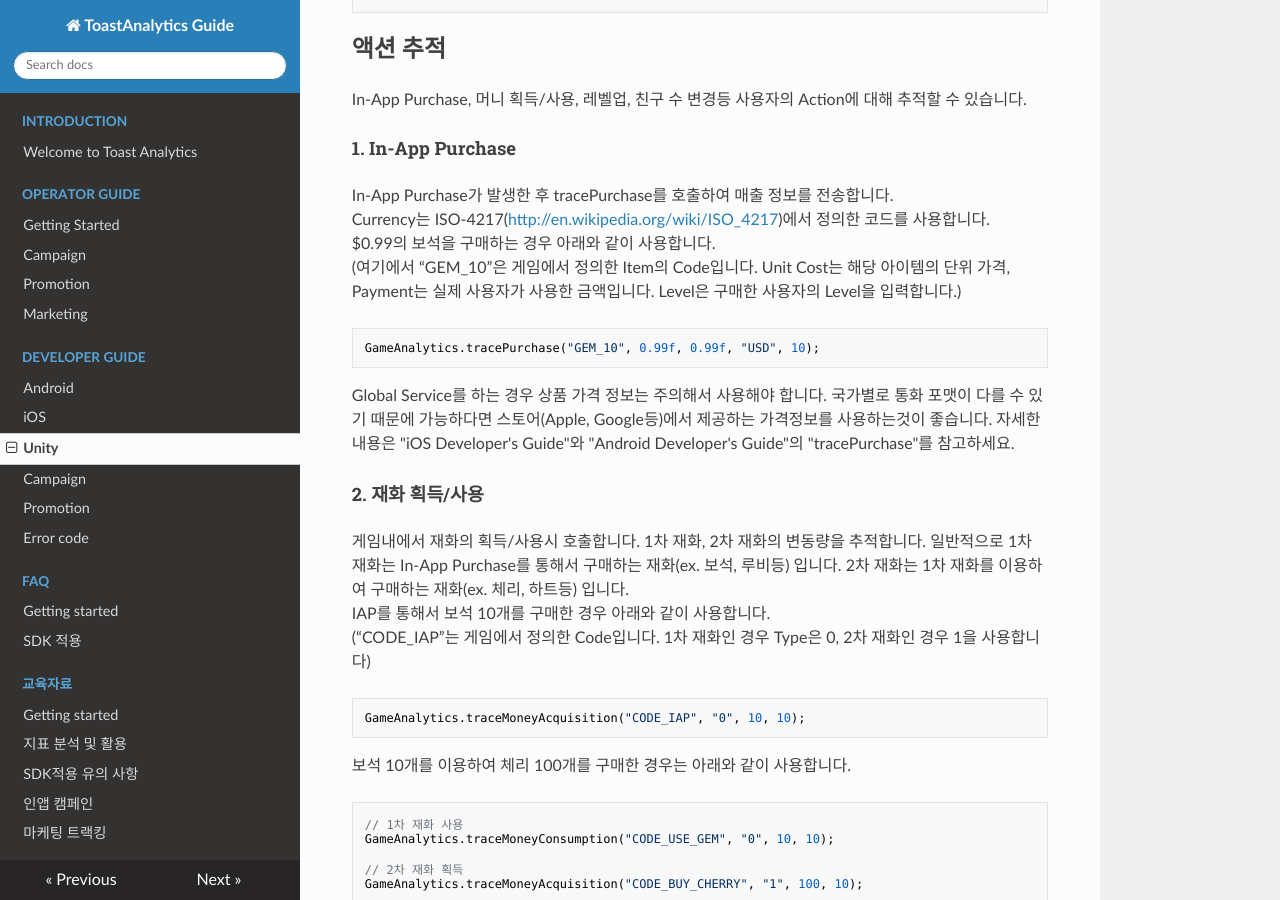
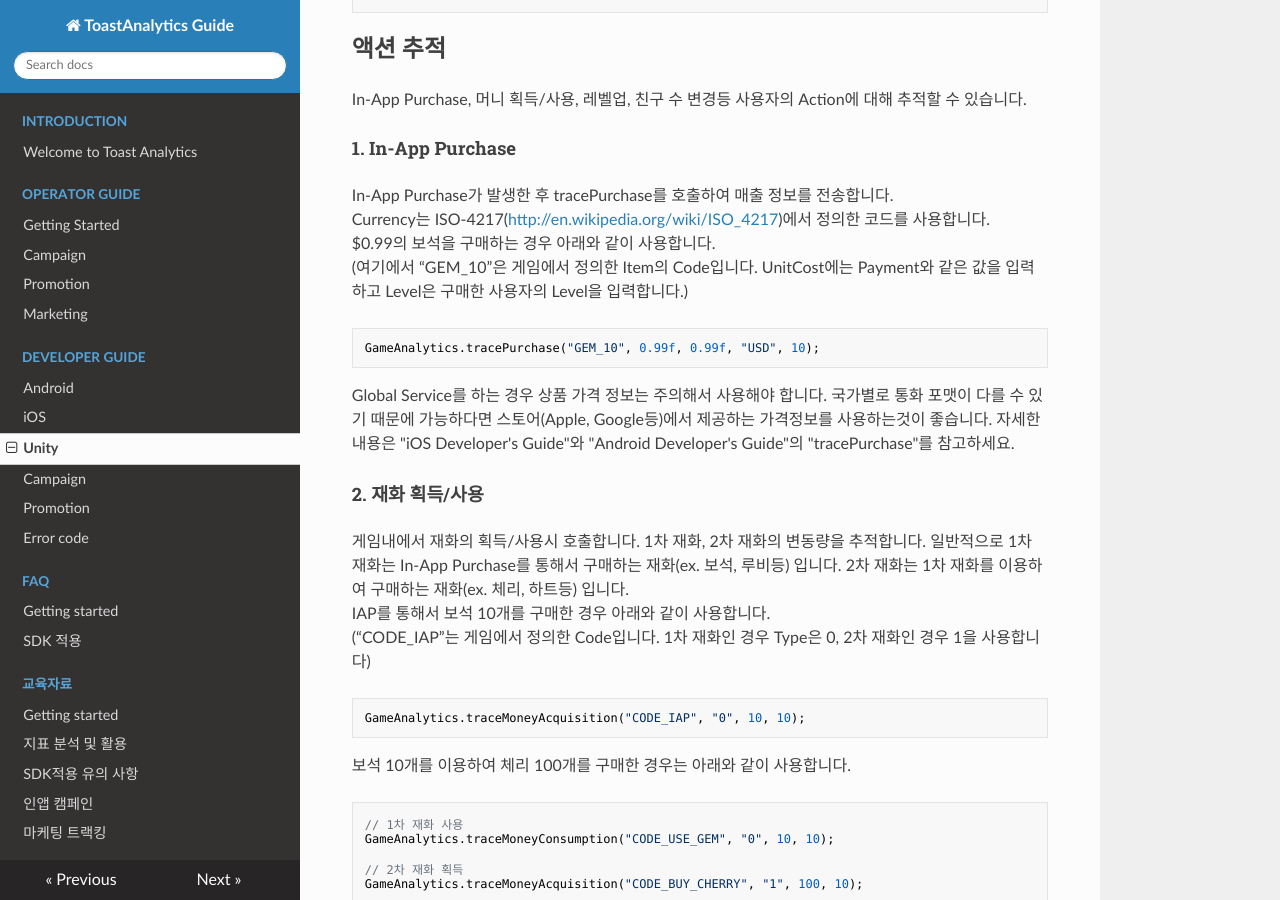
Before and after one commit to ToastAnalytics/ToastAnalytics, an MkDocs documentation site: the page built from docs/Developer/6. Unity Developer Guide.md, in a window 1280 px wide and 900 px high, scrolled down 6736 px. Built offline with MkDocs 1.6.1, drawn with Linux system fonts in a browser that asks for light colours; nearby versions of some CDN libraries; old or Windows-style settings are respelled for this version of MkDocs.

Commit message:
Update 6. Unity Developer Guide.md

````diff
--- a/docs/Developer/6. Unity Developer Guide.md
+++ b/docs/Developer/6. Unity Developer Guide.md
@@ -198,7 +198,7 @@ In-App Purchase, 머니 획득/사용, 레벨업, 친구 수 변경등 사용자
 In-App Purchase가 발생한 후 tracePurchase를 호출하여 매출 정보를 전송합니다.<br />
 Currency는 ISO-4217(<http://en.wikipedia.org/wiki/ISO_4217>)에서 정의한 코드를 사용합니다.<br />
 $0.99의 보석을 구매하는 경우 아래와 같이 사용합니다.<br />
-(여기에서 “GEM_10”은 게임에서 정의한 Item의 Code입니다. Unit Cost는 해당 아이템의 단위 가격, Payment는 실제 사용자가 사용한 금액입니다. Level은 구매한 사용자의 Level을 입력합니다.)
+(여기에서 “GEM_10”은 게임에서 정의한 Item의 Code입니다. UnitCost에는 Payment와 같은 값을 입력하고 Level은 구매한 사용자의 Level을 입력합니다.)
 
 ```cs
 GameAnalytics.tracePurchase("GEM_10", 0.99f, 0.99f, "USD", 10);
````
